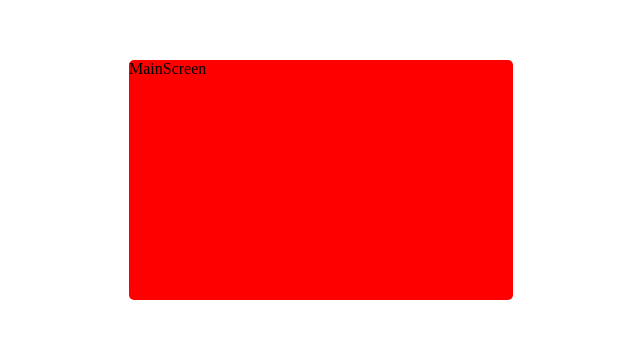
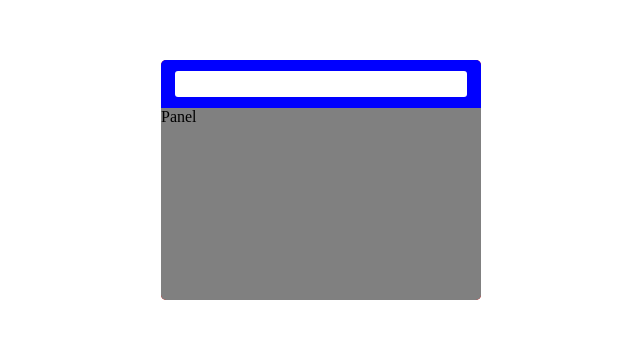
Before and after one commit to hugo-dutra/estudo-react-layout, a React (Create React App) app: page / in a window 1280 px wide. Shown: the part 220-558 px from the top of the page, without its empty margins (319-959 px from the left). Built offline with nearby package versions, Linux system fonts and the light colour scheme.

Commit message:
Display ajust

```diff
--- a/src/components/Button.css
+++ b/src/components/Button.css
@@ -0,0 +1,3 @@
+.Button{
+
+}
--- a/src/components/Display.css
+++ b/src/components/Display.css
@@ -0,0 +1,17 @@
+.Display{
+    display: grid;
+    background-color: blue;
+    height: 20%;
+    width: 100%;
+    border-radius: 5px 5px 0px 0px ;
+    justify-items: center;
+    align-items: center;
+}
+
+.Input{
+    width: 90%;
+    height: 50%;
+    font-size: 1.4em;
+    border: none;
+    border-radius: 3px;
+}
--- a/src/components/Display.jsx
+++ b/src/components/Display.jsx
@@ -4,7 +4,9 @@ import PropTypes from 'prop-types';
 
 const Display = props => {
   return (
-    <div>Display</div>
+    <div className='Display'>
+      <input className='Input' type='text'/>
+    </div>
   )
 }
 
--- a/src/components/Panel.css
+++ b/src/components/Panel.css
@@ -0,0 +1,5 @@
+.Panel{
+    background-color: gray;
+    height: 80%;
+    border-radius: 0px 0px 5px 5px ;
+}
--- a/src/components/Panel.jsx
+++ b/src/components/Panel.jsx
@@ -4,7 +4,7 @@ import PropTypes from 'prop-types'
 
 const Panel = props => {
   return (
-    <div>Panel</div>
+    <div className='Panel'>Panel</div>
   )
 }
 
--- a/src/screens/MainScreen.css
+++ b/src/screens/MainScreen.css
@@ -2,7 +2,7 @@
     display: flex;
     flex-direction: column;
     background-color: red;
-    width: 30vw;
+    width: 25vw;
     height: 30vh;
     border-radius: 5px;
 }
--- a/src/screens/MainScreen.jsx
+++ b/src/screens/MainScreen.jsx
@@ -1,9 +1,14 @@
 import './MainScreen.css'
 import React from 'react'
+import Display from '../components/Display';
+import Panel from '../components/Panel';
 
 const MainScreen = () =>{
     return(
-        <div className='MainScreen'>MainScreen</div>
+        <div className='MainScreen'>
+            <Display/>
+            <Panel/>
+            </div>
     )
 }
 
```
